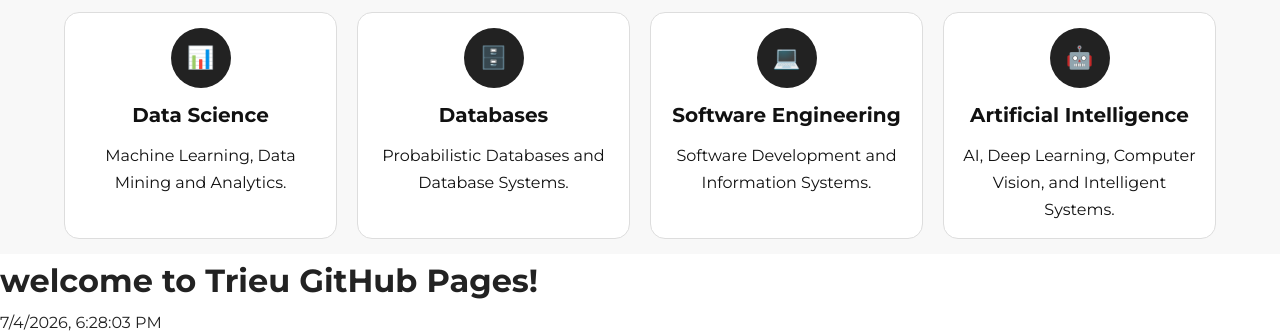
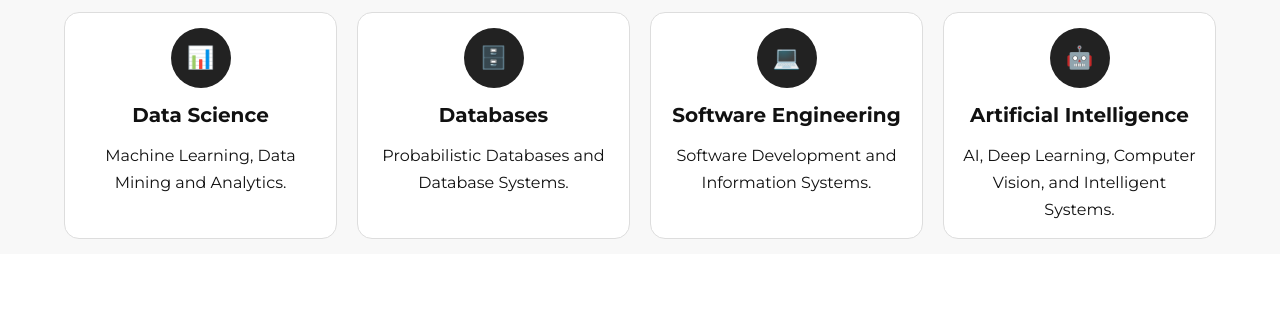
Before and after one commit to gittrieu/my-website, a plain HTML site: page index.html in a window 1280 px wide. Shown: the part 633-969 px from the top of the page. After the commit the page ends 887 px from the top, so only its background shows below. Drawn offline with Linux system fonts and the light colour scheme.

Commit message:
Clean up index.html by removing unnecessary elements
Removed welcome message and datetime script from index.html

```diff
--- a/index.html
+++ b/index.html
@@ -124,14 +124,3 @@
     </div>
 
 </section>
-
-<h1>welcome to  Trieu GitHub Pages!</h1>
-
-<p id="datetime"></p>
-
-<script>
-document.getElementById("datetime").innerHTML = new Date().toLocaleString();
-</script>
-
-</body>
-</html>
```
